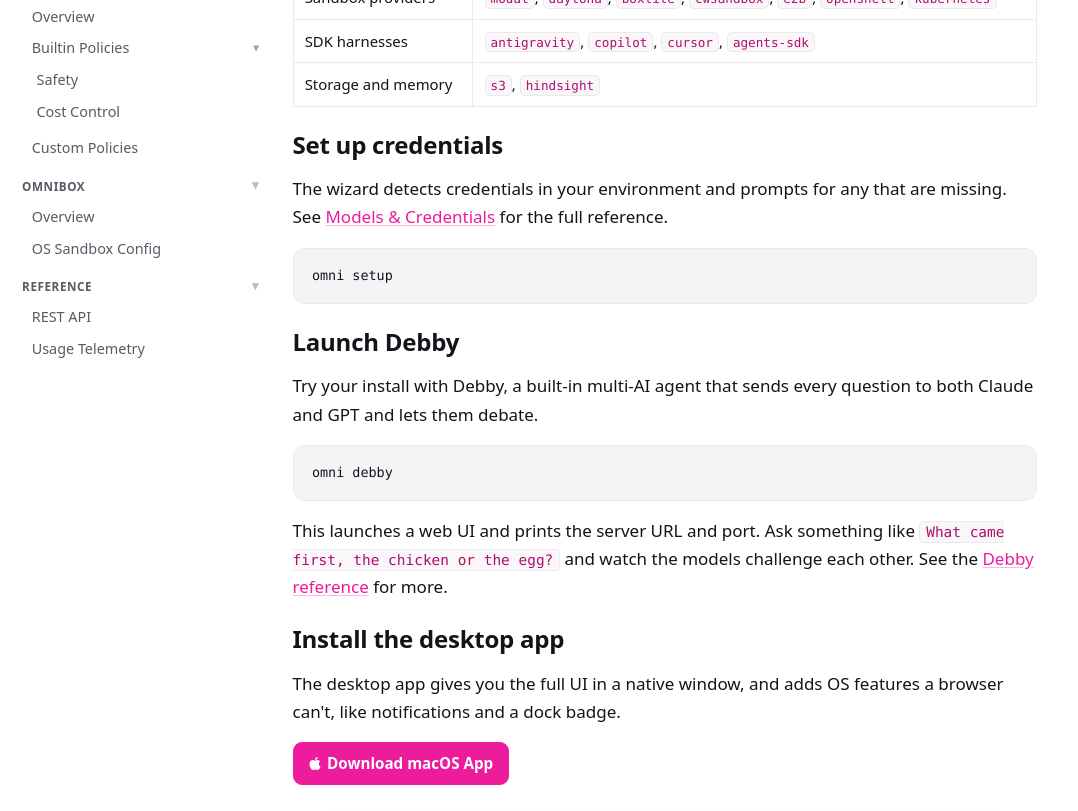
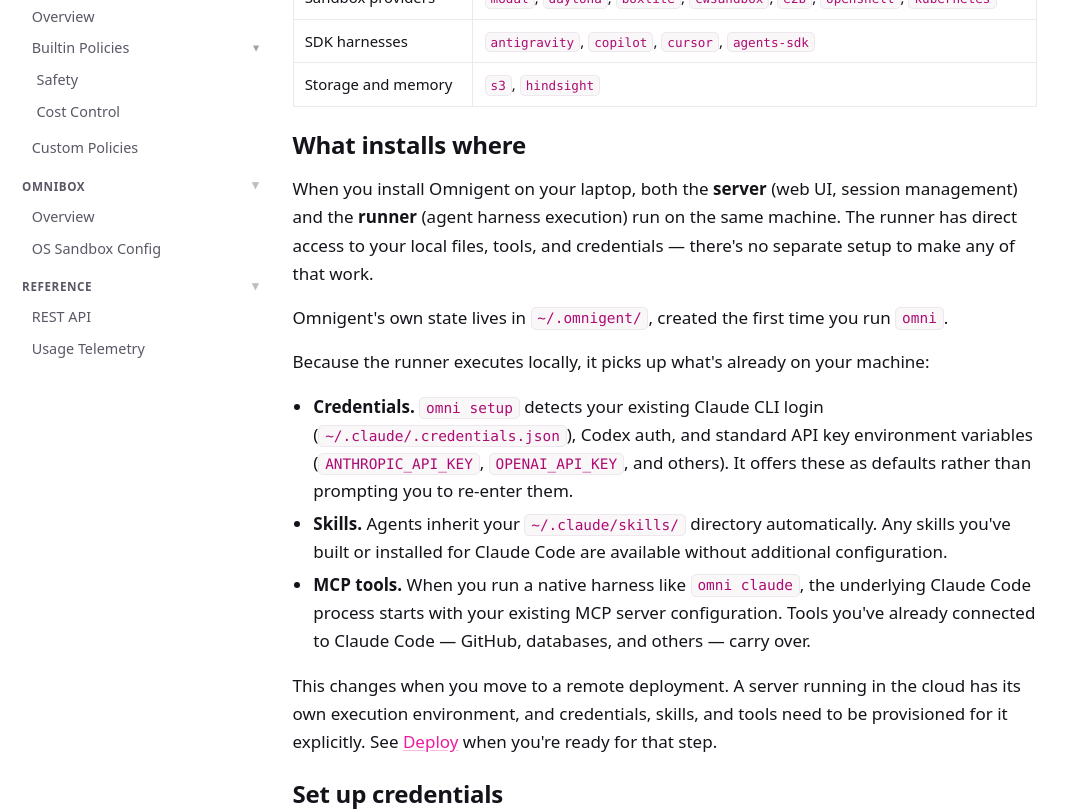
Before and after one commit to omnigent-ai/omnigent-site, a Next.js app: page /quickstart/install in a window 1280 px wide. Shown: the part 840-1651 px from the top of the page, without its empty margins (0-1078 px from the left). Built offline with nearby package versions, Linux system fonts and the light colour scheme; no server answers.

Commit message:
docs(install): explain local runner/server and credential inheritance

```diff
--- a/app/quickstart/install/page.mdx
+++ b/app/quickstart/install/page.mdx
@@ -37,6 +37,36 @@ Available extras:
 | Sandbox providers  | `modal`, `daytona`, `boxlite`, `cwsandbox`, `e2b`, `openshell`, `kubernetes` |
 | SDK harnesses      | `antigravity`, `copilot`, `cursor`, `agents-sdk`                             |
 | Storage and memory | `s3`, `hindsight`                                                            |
+
+## What installs where
+
+When you install Omnigent on your laptop, both the **server** (web UI, session
+management) and the **runner** (agent harness execution) run on the same
+machine. The runner has direct access to your local files, tools, and
+credentials — there's no separate setup to make any of that work.
+
+Omnigent's own state lives in `~/.omnigent/`, created the first time you run
+`omni`.
+
+Because the runner executes locally, it picks up what's already on your
+machine:
+
+- **Credentials.** `omni setup` detects your existing Claude CLI login
+  (`~/.claude/.credentials.json`), Codex auth, and standard API key
+  environment variables (`ANTHROPIC_API_KEY`, `OPENAI_API_KEY`, and others).
+  It offers these as defaults rather than prompting you to re-enter them.
+- **Skills.** Agents inherit your `~/.claude/skills/` directory automatically.
+  Any skills you've built or installed for Claude Code are available without
+  additional configuration.
+- **MCP tools.** When you run a native harness like `omni claude`, the
+  underlying Claude Code process starts with your existing MCP server
+  configuration. Tools you've already connected to Claude Code — GitHub,
+  databases, and others — carry over.
+
+This changes when you move to a remote deployment. A server running in the
+cloud has its own execution environment, and credentials, skills, and tools
+need to be provisioned for it explicitly. See [Deploy](/docs/deploy/overview)
+when you're ready for that step.
 
 ## Set up credentials
 
```
